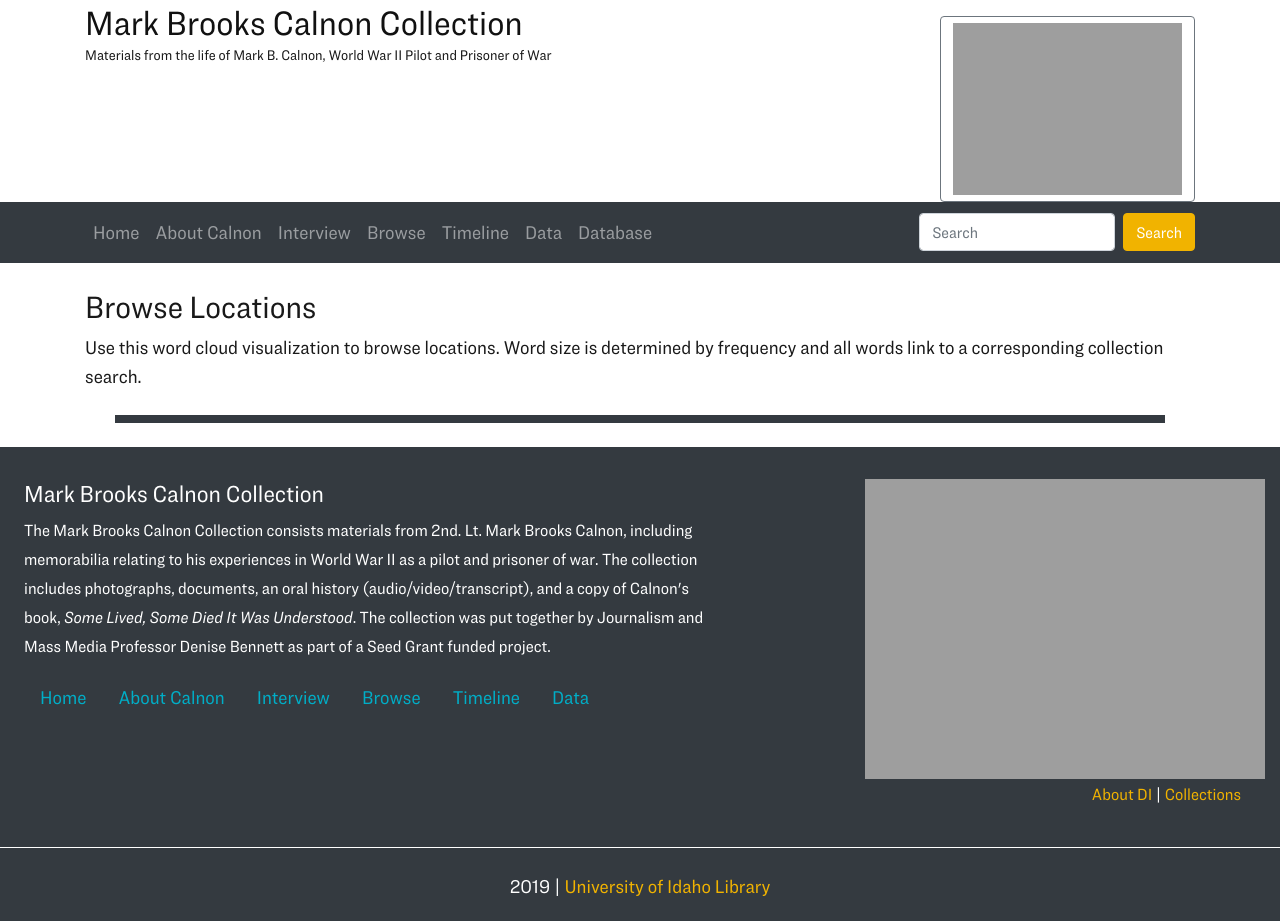
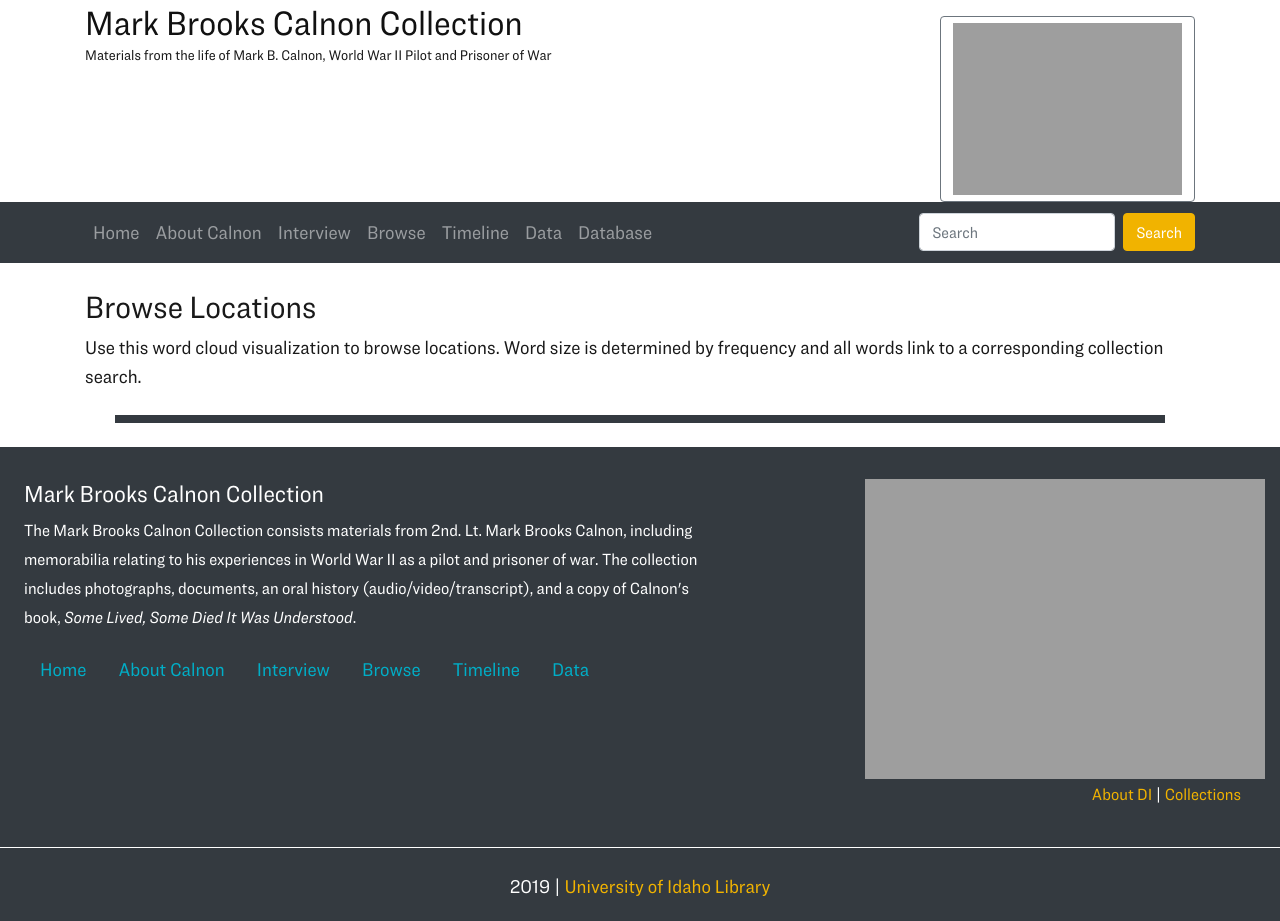
Before and after one commit to uidaholib/calnon_source, a Jekyll site: the page built from pages/locations.md, in a window 1280 px wide. Built offline with Jekyll 4.4.1, drawn with Linux system fonts in a browser that asks for light colours; nearby versions of some CDN libraries; library files that are not in the unit come from our copies.

Commit message:
update theme data and about

```diff
--- a/_data/theme.yml
+++ b/_data/theme.yml
@@ -13,15 +13,15 @@ cdm-collection-id: calnon
 
 # header and head metadata
 tagline: Materials from the life of Mark B. Calnon, World War II Pilot and Prisoner of War
-description: "The Mark Brooks Calnon Collection consists materials from 2nd. Lt. Mark Brooks Calnon, including memorabilia relating to his experiences in World War II as a pilot and prisoner of war. The collection includes photographs, documents, an oral history (audio/video/transcript), and a copy of Calnon's book, <i>Some Lived, Some Died It Was Understood</i>. The collection was put together by Journalism and Mass Media Professor Denise Bennett as part of a Seed Grant funded project."
-keywords: "Idaho; Labor; War;" # describing the whole collection -- add to the two provided
-author: owikle # You! Add your github username
+description: "The Mark Brooks Calnon Collection consists materials from 2nd. Lt. Mark Brooks Calnon, including memorabilia relating to his experiences in World War II as a pilot and prisoner of war. The collection includes photographs, documents, an oral history (audio/video/transcript), and a copy of Calnon's book, <em>Some Lived, Some Died It Was Understood</em>."
+keywords: "Idaho; World War II; Prisoner of War; oral history" # describing the whole collection -- add to the two provided
+author: evanwill # You! Add your github username
 
 # home page and browse
 home-banner-image-number: 15 # use number of photo from collection
 home-banner-image-link:  # leave blank unless no cdm number to generate item
-home-banner-image-title: B17 Crew Portrait from https://digital.lib.uidaho.edu/cdm/ref/collection/calnon/id/15 # for accessibility
-home-title-y-padding: 10em # the margin from the top your title portion will appear
+home-banner-image-title: B17 Crew Portrait https://www.lib.uidaho.edu/digital/calnon/items/calnon15.html # for accessibility
+home-title-y-padding: 9em # the margin from the top your title portion will appear
 featured-subjects: #separate semi-colon(';') - if left blank, will be automatically generated to create top 5 subjects
 featured-subjects-max: 6 # set number of top subjects to display if auto generating
 featured-locations: #separate by semi-colon(';') - if left blank, will be automatically generated to create top 5 locations
--- a/_includes/download/pdf.html
+++ b/_includes/download/pdf.html
@@ -1 +1 @@
-{{ site.data.theme.cdm-url }}/utils/getfile/collection/{{ site.data.theme.cdm-collection-id }}/id/{%if item.title %}{{ item.cdm-id }}/filename/{{ item.title | truncatewords: 3 | strip | remove: " " }}{%else%}{{ page.cdm-id }}/filename/{{ page.title | truncatewords: 3 | strip | remove: " " }}{% endif %}.pdf
+{{ site.data.theme.cdm-url }}/utils/getfile/collection/{{ site.data.theme.cdm-collection-id }}/id/{%if item.title %}{{ item.cdm-id }}/filename/{{ item.object-id }}{%else%}{{ page.cdm-id }}/filename/{{ page.object-id }}{% endif %}.pdf
--- a/_includes/index/description.html
+++ b/_includes/index/description.html
@@ -2,6 +2,6 @@
   <div class="card-body">
     <h5 class="card-title">Description</h5>
     <p class="card-text">{{ site.data.theme.description }}</p>
-    {% unless site.data.theme.about-off == true %}<a class="btn btn-clearwater" href="{{ '/about.html' | relative_url }}" role="button">Learn More &raquo;</a>{% endunless %}
+    {% unless site.data.theme.about-off == true %}<a class="btn btn-clearwater" href="{{ '/about.html' | relative_url }}" >Learn More &raquo;</a>{% endunless %}
   </div>
 </div>
--- a/about.md
+++ b/pages/about.md
@@ -4,7 +4,7 @@ layout: page
 permalink: /about.html
 ---
 
-<div class="row mt-5">
+<div class="row my-5">
     <div class="col-md-8">
         <h2><strong>About Mark B. Calnon</strong></h2>
         <p class="pt-3">Mark Brooks Calnon, Sr. was born in Meridian, Idaho on August 21, 1918 and was raised on the family farm. After graduating from Meridian High School he moved to Moscow to study agriculture at the University of Idaho. He graduated from college in 1940. In an interview conducted with Mark for this project he states, “Well it wasn’t long before I went into the Army. The draft was on, and my number was about to come up, so I volunteered. I knew I didn’t want to pack a rifle and I thought, well if I volunteered I might have a little choice of what I did.” He chose to fly.</p>
@@ -14,16 +14,14 @@ permalink: /about.html
     <div class="col-md-4">
         <figure class="figure">
             <img class="figure-img img-fluid pt-5" alt="Photo of Mark Calnon" src="https://cdm17254.contentdm.oclc.org/digital/iiif/calnon/31/full/pct:50/0/default.jpg">
-            <figcaption class="figure-caption text-center">Mark Brooks Calnon, Pilot Portrait</figcaption>
+            <figcaption class="figure-caption text-center"><a href="{{ '/items/calnon31.html' | relative_url }}">Mark Brooks Calnon, Pilot Portrait</a></figcaption>
         </figure>
     </div>
-    <div class="col-md-12">
-        <p>A documentary film about Lt. Calnon’s experiences will also be available here soon.</p>
-        <p>Mr. Calnon also <a href="https://www.youtube.com/watch?v=MN1UhBenH5Y&feature=youtu.be" target="_blank">recorded an interview</a> for the <a href="http://www.loc.gov/vets/" target="_blank">Veterans History Project</a>, which is a project of the Library of Congress's <a href="http://www.loc.gov/folklife/" target="_blank">American Folklife Center.</a></p>
-        <p>Additional information about Lt. Calnon’s crew and missions can be found at <a href="http://384thbombgroup.com/_content/_pages/person.php?PersonKey=596" target="_blank">384th Bombardment Group (Heavy)</a> website (<a href="https://web.archive.org/web/20190108014240/http://384thbombgroup.com/_content/_pages/person.php?PersonKey=596" target="_blank">archived page</a>).</p>
+    <div class="col-md-8">
+        <p>The Calnon collection was put together by film maker Denise Bennett as part of a Seed Grant funded project. Her research resulted in a documentary film, <a href="https://video.idahoptv.org/video/some-lived-an-idaho-pows-story-e4uxn8/" target="_blank" rel="noopener">"Some Lived: An Idaho POW's Story"</a>, aired as part of Idaho Public Television's series <em>Idaho Experience</em>.</p>
+        <p>Mr. Calnon also <a href="https://www.youtube.com/watch?v=MN1UhBenH5Y&feature=youtu.be" target="_blank" rel="noopener">recorded an interview</a> for the <a href="http://www.loc.gov/vets/" target="_blank" rel="noopener">Veterans History Project</a>, which is a project of the Library of Congress's <a href="http://www.loc.gov/folklife/" target="_blank" rel="noopener">American Folklife Center.</a></p>
+        <p>Additional information about Lt. Calnon’s crew and missions can be found at <a href="http://384thbombgroup.com/_content/_pages/person.php?PersonKey=596" target="_blank" rel="noopener">384th Bombardment Group (Heavy)</a> website (<a href="https://web.archive.org/web/20190108014240/http://384thbombgroup.com/_content/_pages/person.php?PersonKey=596" target="_blank">archived page</a>).</p>
     </div>
 </div>
 
-<br>
-
 {% include credits.md %}
```
